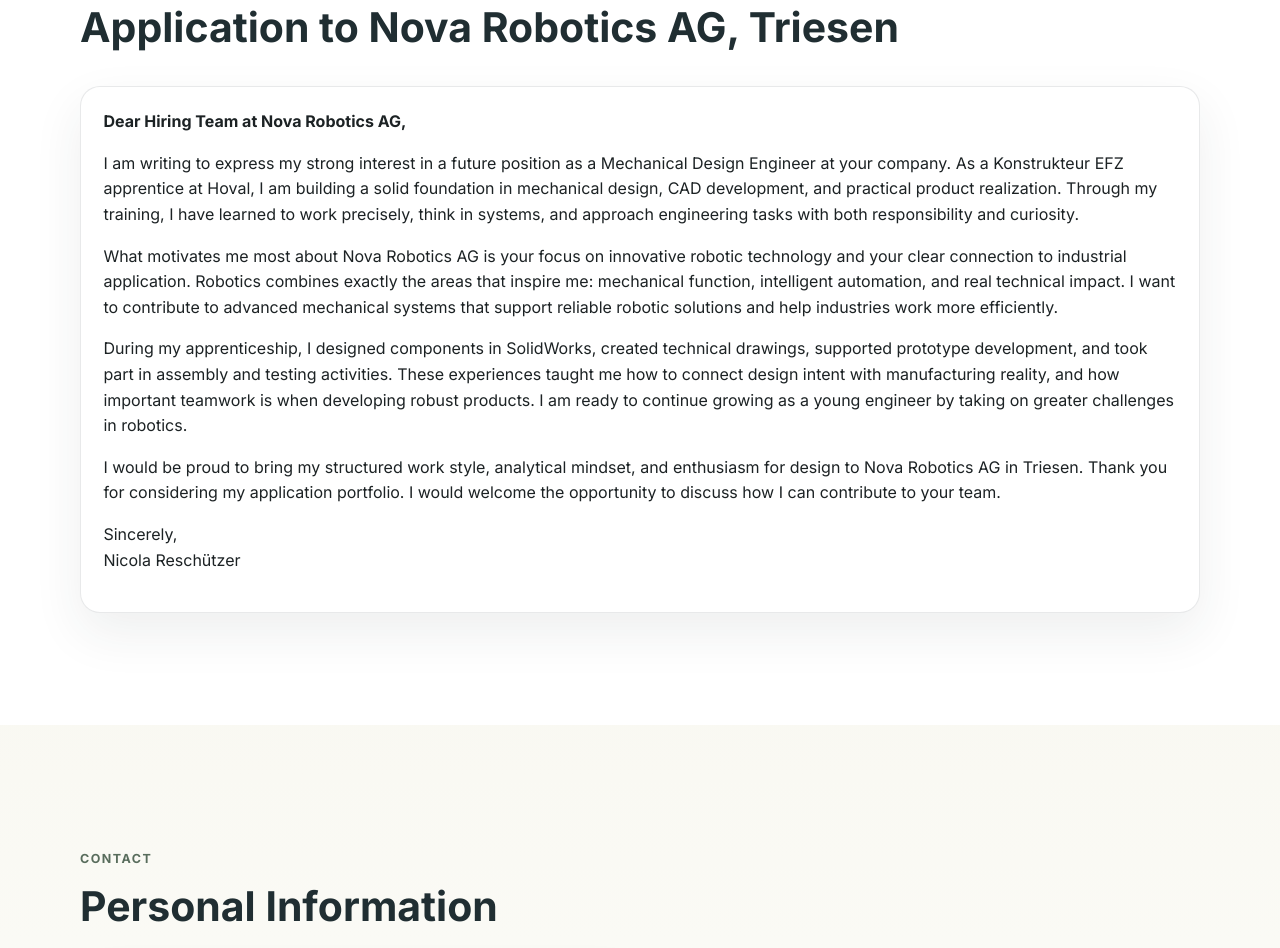
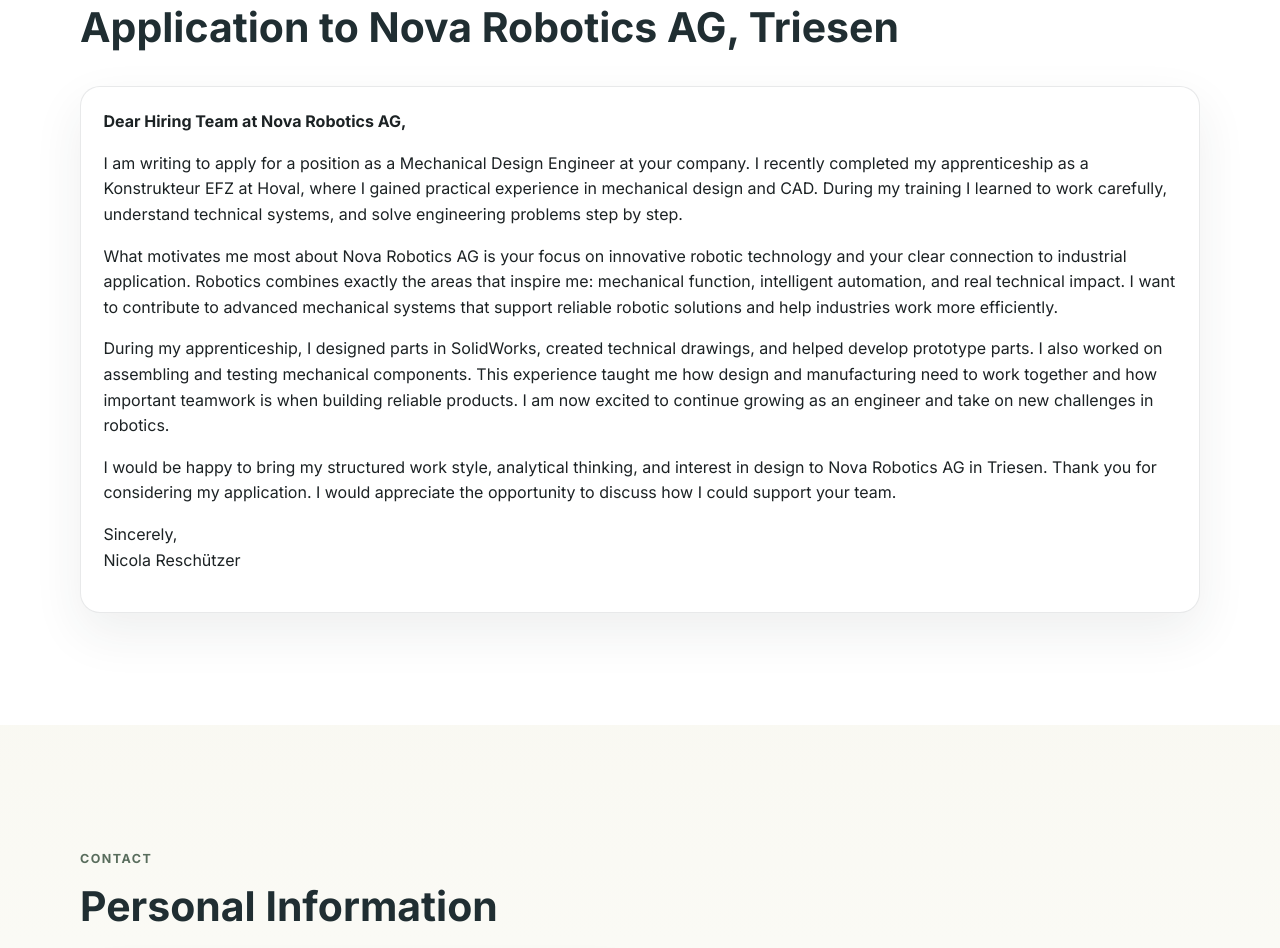
Before and after one commit to Uzikoda/cv-website, a plain HTML site: page index.html in a window 1280 px wide. Shown: the part 3539-4487 px from the top of the page. Drawn offline with Linux system fonts and the light colour scheme.

Commit message:
Update index.html

```diff
--- a/index.html
+++ b/index.html
@@ -173,10 +173,10 @@
         <article class="letter card">
           <p><strong>Dear Hiring Team at Nova Robotics AG,</strong></p>
           <p>
-            I am writing to express my strong interest in a future position as a Mechanical Design Engineer at your
-            company. As a Konstrukteur EFZ apprentice at Hoval, I am building a solid foundation in mechanical design,
-            CAD development, and practical product realization. Through my training, I have learned to work precisely,
-            think in systems, and approach engineering tasks with both responsibility and curiosity.
+            I am writing to apply for a position as a Mechanical Design Engineer at your company. I recently
+            completed my apprenticeship as a Konstrukteur EFZ at Hoval, where I gained practical experience in mechanical
+            design and CAD. During my training I learned to work carefully, understand technical systems, and solve
+            engineering problems step by step.
           </p>
           <p>
             What motivates me most about Nova Robotics AG is your focus on innovative robotic technology and your clear
@@ -185,15 +185,15 @@
             systems that support reliable robotic solutions and help industries work more efficiently.
           </p>
           <p>
-            During my apprenticeship, I designed components in SolidWorks, created technical drawings, supported
-            prototype development, and took part in assembly and testing activities. These experiences taught me how to
-            connect design intent with manufacturing reality, and how important teamwork is when developing robust
-            products. I am ready to continue growing as a young engineer by taking on greater challenges in robotics.
+            During my apprenticeship, I designed parts in SolidWorks, created technical drawings, and helped develop
+            prototype parts. I also worked on assembling and testing mechanical components. This experience taught me
+            how design and manufacturing need to work together and how important teamwork is when building reliable
+            products. I am now excited to continue growing as an engineer and take on new challenges in robotics.
           </p>
           <p>
-            I would be proud to bring my structured work style, analytical mindset, and enthusiasm for design to Nova
-            Robotics AG in Triesen. Thank you for considering my application portfolio. I would welcome the opportunity
-            to discuss how I can contribute to your team.
+            I would be happy to bring my structured work style, analytical thinking, and interest in design to Nova
+            Robotics AG in Triesen. Thank you for considering my application. I would appreciate the opportunity to
+            discuss how I could support your team.
           </p>
           <p>Sincerely,<br>Nicola Reschützer</p>
         </article>
```
